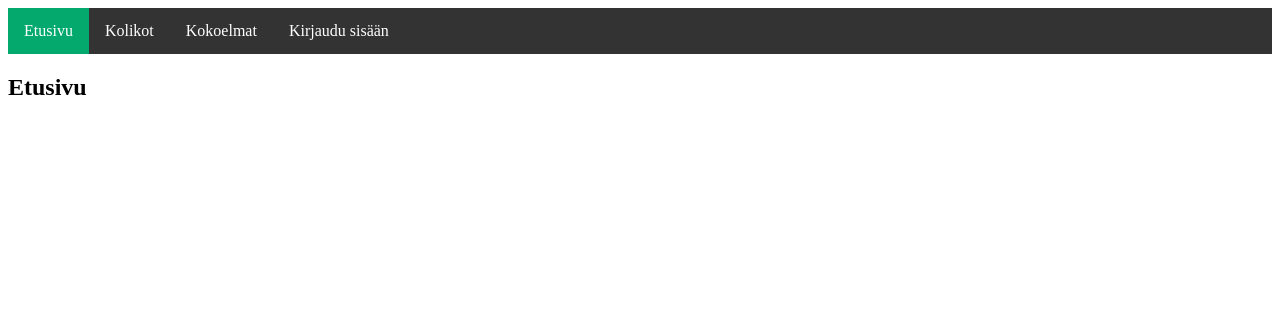
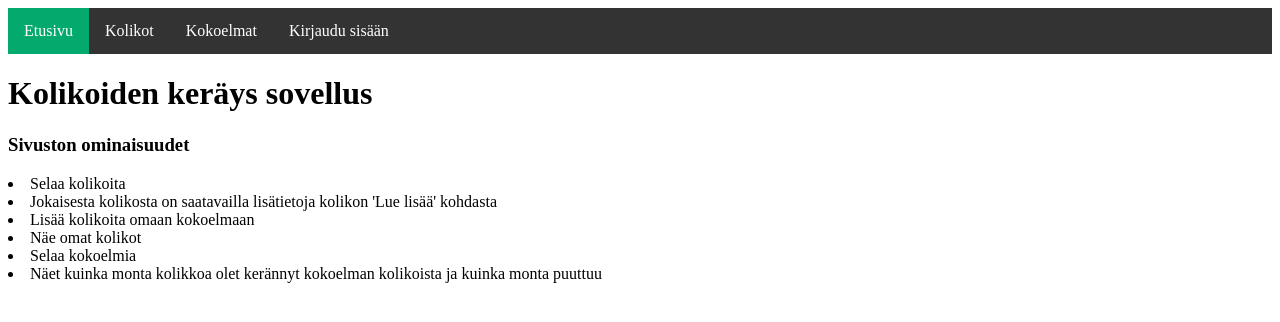
Before and after one commit to Shmuli02/tsoha-collecting, a Flask app: page / in a window 1280 px wide. Shown: the top 322 px of the page. Run offline with Flask 2, Linux system fonts and the light colour scheme.

Commit message:
Etusivujen päivitys

```diff
--- a/templates/index.html
+++ b/templates/index.html
@@ -2,8 +2,15 @@
 {% block title %}Etusivu{% endblock %}
 {% block content %}
 {% include "error.html" %}
-<h2>Etusivu</h2>
-{% if session.username %}
-<p>{{ session.username }} kirjautunut sisään</p>
-{% endif %}
+<h1>Kolikoiden keräys sovellus</h1>
+
+
+<h3>Sivuston ominaisuudet</h3>
+<li>Selaa kolikoita</li><br>
+<li>Jokaisesta kolikosta on saatavailla lisätietoja kolikon 'Lue lisää' kohdasta</li><br>
+<li>Lisää kolikoita omaan kokoelmaan</li><br>
+<li>Näe omat kolikot</li><br>
+<li>Selaa kokoelmia</li><br>
+<li>Näet kuinka monta kolikkoa olet kerännyt kokoelman kolikoista ja kuinka monta puuttuu</li><br>
+
 {% endblock %}
```
Also changed, not shown: templates/admin_index.html (+9 -0 lines).
